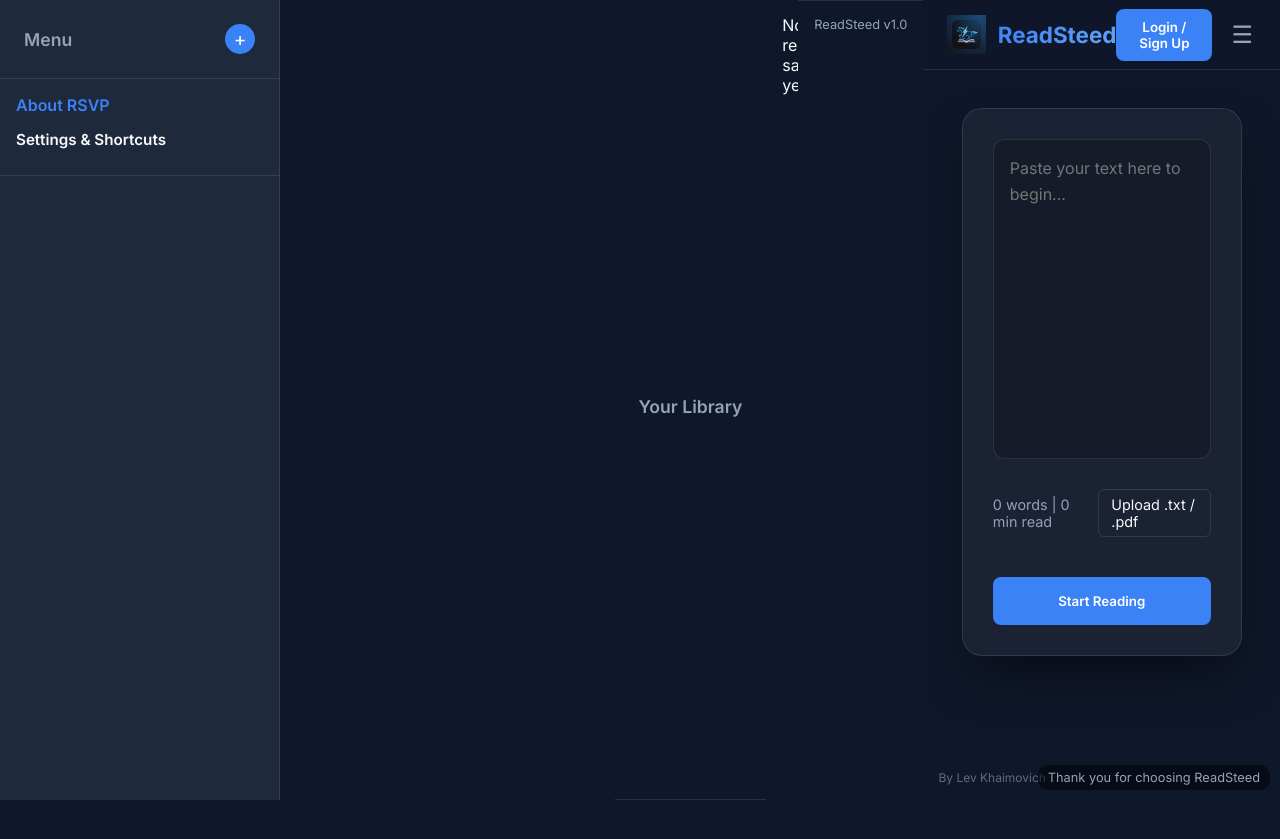
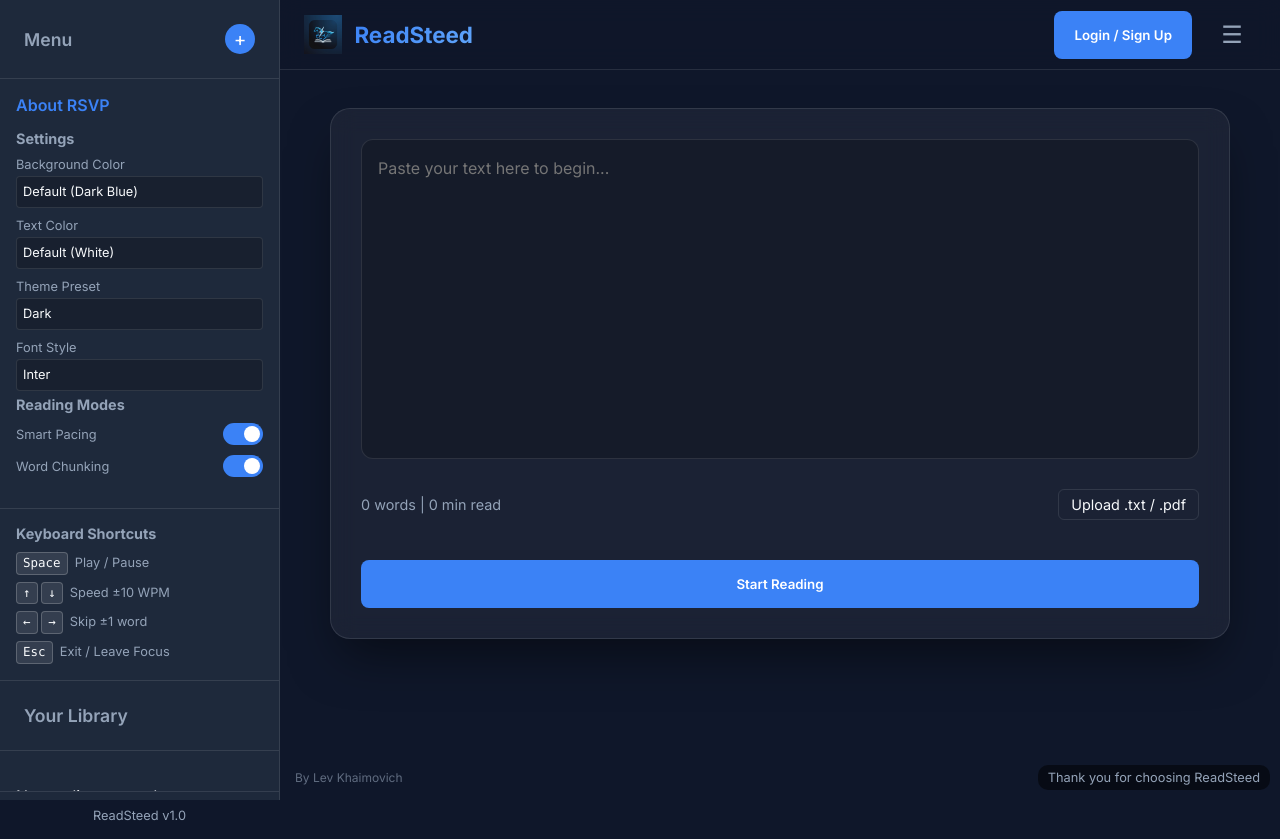
Before and after one commit to levkhaimovich-source/ReadSteed_SupaBase, a Flask app: page /app in a window 1280 px wide. Before the commit the page ends 800 px from the top, so only its background shows below. Run offline with Flask 3, Linux system fonts and the light colour scheme; data that the repository does not hold is empty.

Commit message:
Revert broken UI changes

```diff
--- a/static/css/style.css
+++ b/static/css/style.css
@@ -41,8 +41,7 @@
     background-color: var(--bg-dark);
     color: var(--text-primary);
     overflow: hidden;
-    height: 100vh; /* fallback */
-    height: 100dvh; /* modern standard */
+    height: 100vh;
     display: flex;
 }
 
@@ -51,8 +50,6 @@
     display: flex;
     width: 100%;
     height: 100%;
-    overflow: hidden;
-    min-height: 0;
 }
 
 /* Sidebar Overlay */
@@ -86,9 +83,6 @@
     transition: transform var(--transition-speed) ease;
     z-index: 100;
     height: 100%;
-    overflow-y: auto;
-    overflow-x: hidden;
-    min-height: 0;
 }
 
 .sidebar.closed {
@@ -111,10 +105,9 @@
 }
 
 .sidebar-content {
+    flex: 1;
+    overflow-y: auto;
     padding: 20px 16px;
-    flex: 1;
-    min-height: 0;
-    overflow-y: auto;
 }
 
 .sidebar-footer {
--- a/templates/app.html
+++ b/templates/app.html
@@ -59,13 +59,10 @@
                 <button id="new-reading-btn" class="icon-btn" title="New Reading" style="background: var(--accent-blue); color: white; width: 30px; height: 30px; font-size: 1.2rem; display: flex; align-items: center; justify-content: center;">+</button>
             </div>
 
-            <div class="sidebar-nav" style="padding: 16px; border-bottom: 1px solid var(--border-color); flex-shrink: 0;">
+            <div class="sidebar-nav" style="padding: 16px; border-bottom: 1px solid var(--border-color);">
                 <a href="/about" class="sidebar-link" style="color: var(--accent-blue); text-decoration: none; font-weight: 600; display: block; margin-bottom: 15px;">About RSVP</a>
 
-                <details>
-                    <summary style="font-size: 0.95rem; font-weight: 600; color: var(--text-primary); cursor: pointer; outline: none; margin-bottom: 10px; user-select: none;">Settings & Shortcuts</summary>
-                    <div style="margin-top: 15px;">
-                        <h3 style="font-size: 0.9rem; color: var(--text-secondary); margin-bottom: 10px;">Settings</h3>
+                <h3 style="font-size: 0.9rem; color: var(--text-secondary); margin-bottom: 10px;">Settings</h3>
                 <div class="setting-item" style="margin-bottom: 10px;">
                     <label style="font-size: 0.8rem; color: var(--text-secondary); display: block; margin-bottom: 4px;">Background Color</label>
                     <select id="bg-color-input" style="width: 100%; padding: 6px; background: rgba(0,0,0,0.2); border: 1px solid var(--border-color); border-radius: 4px; color: var(--text-primary); font-size: 0.8rem;">
@@ -125,18 +122,24 @@
                 </div>
             </div>
 
+            <div style="padding: 16px; border-bottom: 1px solid var(--border-color);">
+                <h3 style="font-size: 0.9rem; color: var(--text-secondary); margin-bottom: 10px;">Keyboard Shortcuts</h3>
+                <div style="font-size: 0.8rem; color: var(--text-secondary); display: flex; flex-direction: column; gap: 7px; line-height: 1.4;">
+                    <div><kbd class="kbd">Space</kbd> &nbsp;Play / Pause</div>
+                    <div><kbd class="kbd">&uarr;</kbd> <kbd class="kbd">&darr;</kbd> &nbsp;Speed &plusmn;10 WPM</div>
+                    <div><kbd class="kbd">&larr;</kbd> <kbd class="kbd">&rarr;</kbd> &nbsp;Skip &plusmn;1 word</div>
+                    <div><kbd class="kbd">Esc</kbd> &nbsp;Exit / Leave Focus</div>
                 </div>
-                </details>
             </div>
 
-            <div class="sidebar-header" style="border-top: none; padding-bottom: 10px; flex-shrink: 0;">
+            <div class="sidebar-header" style="border-top: none;">
                 <h2>Your Library</h2>
             </div>
-            <div class="sidebar-content" id="readings-list" style="flex: 1; overflow-y: auto; padding-top: 0;">
+            <div class="sidebar-content" id="readings-list">
                 <!-- Readings will be injected here -->
                 <p class="sidebar-info">Log in to save your readings.</p>
             </div>
-            <div class="sidebar-footer" style="flex-shrink: 0;">
+            <div class="sidebar-footer">
                 <p>ReadSteed v1.0</p>
             </div>
         </aside>
```
